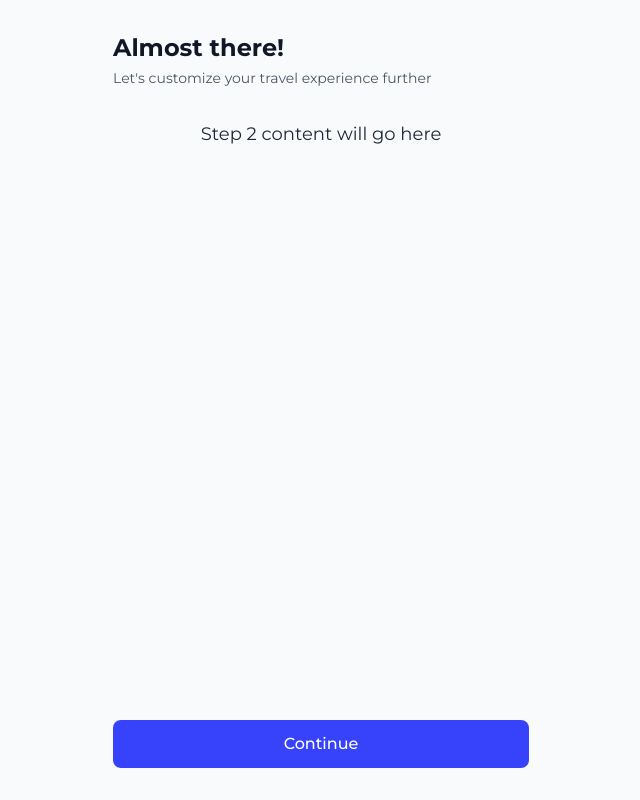
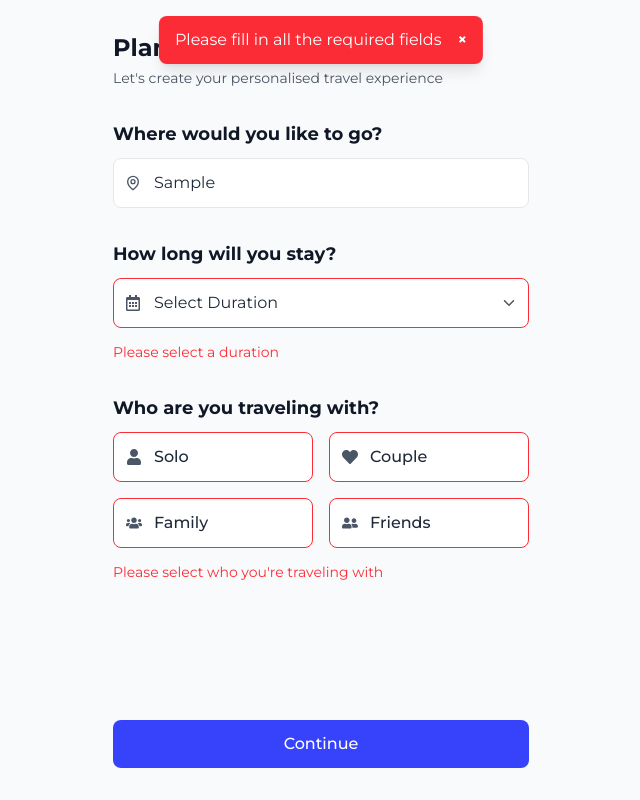
Before and after one commit to Ayushkumarxx/intern-assign-1, a React (Vite) app: page / in a window 1280 px wide. Both pictures are taken after typing "Sample" into the empty fields and a click on the button "Continue". Shown: the whole page, without its empty margins (319-959 px from the left). Built offline with nearby package versions, Linux system fonts and the light colour scheme.

Commit message:
madeed code modular

```diff
--- a/package.json
+++ b/package.json
@@ -16,6 +16,7 @@
     "react-dom": "^19.0.0",
     "react-icons": "^5.5.0",
     "react-router-dom": "^7.5.2",
+    "react-toastify": "^11.0.5",
     "tailwindcss": "^4.1.4"
   },
   "devDependencies": {
--- a/src/pages/Onboard.jsx
+++ b/src/pages/Onboard.jsx
@@ -1,150 +1,101 @@
-import React, { useState } from "react";
+import React, { useState, useEffect } from "react";
 import { GrLocation } from "react-icons/gr";
 import { FaRegCalendarAlt } from "react-icons/fa";
 import { IoIosArrowDown } from "react-icons/io";
 import { FaUser, FaUserFriends, FaUsers, FaHeart } from "react-icons/fa";
+import { toast, ToastContainer } from "react-toastify";
+import "react-toastify/dist/ReactToastify.css";
 
-// Input Field Component
-const InputField = ({ icon, placeholder, value, onChange, id, name }) => {
-  return (
-    <div className="relative w-full">
-      <div className="absolute left-3 top-1/2 transform -translate-y-1/2 text-gray-600 dark:text-gray-300">
-        {icon}
-      </div>
-      <input
-        type="text"
-        id={id}
-        name={name}
-        value={value}
-        onChange={onChange}
-        className="block w-full px-10 py-3 rounded-lg border border-gray-200 dark:border-gray-700
-                  bg-white dark:bg-[#333333] text-gray-800 dark:text-gray-100
-                  placeholder-gray-400 dark:placeholder-gray-500 focus:outline-none focus:ring-2 focus:ring-blue-500"
-        placeholder={placeholder}
-      />
-    </div>
-  );
-};
-
-// Select Dropdown Component
-const SelectField = ({ icon, options, value, onChange, id, name }) => {
-  return (
-    <div className="relative w-full">
-      <div className="absolute left-3 top-1/2 transform -translate-y-1/2 text-gray-600 dark:text-gray-300">
-        {icon}
-      </div>
-      <select
-        id={id}
-        name={name}
-        value={value}
-        onChange={onChange}
-        className="appearance-none block w-full px-10 py-3 rounded-lg border border-gray-200
-                  dark:border-gray-700 bg-white dark:bg-[#333333] text-gray-800 dark:text-gray-100
-                  focus:outline-none focus:ring-2 focus:ring-blue-500"
-      >
-        <option value="" disabled>
-          Select Duration
-        </option>
-        {options.map((option) => (
-          <option key={option.value} value={option.value}>
-            {option.label}
-          </option>
-        ))}
-      </select>
-      <IoIosArrowDown className="absolute right-3 top-1/2 transform -translate-y-1/2 text-gray-600 dark:text-gray-300 pointer-events-none" />
-    </div>
-  );
-};
-
-// Travel Type Option Component
-const TravelTypeOption = ({ id, label, icon, selected, onChange }) => {
-  return (
-    <div
-      className={`flex items-center gap-2 rounded-lg border cursor-pointer transition-all
-        ${
-          selected
-            ? "bg-[#3643FB] text-white border-blue-500"
-            : "border-gray-200 dark:border-gray-700 bg-white dark:bg-[#333333] hover:border-gray-400 dark:hover:border-gray-500"
-        }`}
-    >
-      <input
-        type="radio"
-        id={id}
-        name="travelType"
-        value={id}
-        onChange={onChange}
-        checked={selected}
-        className="hidden"
-      />
-      <label
-        htmlFor={id}
-        className="flex items-center gap-3 p-3 cursor-pointer w-full"
-      >
-        <div className={`text-xl ${selected ? "text-white" : "text-gray-600 dark:text-gray-300"}`}>
-          {icon}
-        </div>
-        <span className={`text-base font-medium ${selected ? "text-white" : "text-gray-800 dark:text-gray-100"}`}>
-          {label}
-        </span>
-      </label>
-    </div>
-  );
-};
-
-// Section Title Component
-const SectionTitle = ({ title, subtitle }) => {
-  return (
-    <div className="flex flex-col gap-1">
-      <h1 className="text-2xl font-bold text-gray-900 dark:text-gray-50">{title}</h1>
-      {subtitle && <p className="text-sm text-gray-600 dark:text-gray-300">{subtitle}</p>}
-    </div>
-  );
-};
-
-// Form Section Component
-const FormSection = ({ title, children }) => {
-  return (
-    <div className="flex flex-col gap-2.5 w-full">
-      <label className="text-lg font-bold text-gray-900 dark:text-gray-50">{title}</label>
-      {children}
-    </div>
-  );
-};
-
-// Main Onboarding Component
 const Onboard = () => {
   // Form state
-  const [formState, setFormState] = useState({
+  const [formData, setFormData] = useState({
     destination: "",
     duration: "",
-    travelType: "",
-    currentStep: 1,
-    totalSteps: 2
+    travelType: ""
   });
+
+  // Form validation errors
+  const [errors, setErrors] = useState({});
+
+  // Toast visibility state
+  const [showToast, setShowToast] = useState(false);
+  const [toastMessage, setToastMessage] = useState("");
+  const [toastType, setToastType] = useState(""); // "success" or "error"
 
   // Handle input changes
   const handleInputChange = (e) => {
     const { name, value } = e.target;
-    setFormState((prev) => ({ ...prev, [name]: value }));
+    setFormData(prev => ({ ...prev, [name]: value }));
+
+    // Clear error when field is filled
+    if (value) {
+      setErrors(prev => ({ ...prev, [name]: "" }));
+    }
+  };
+
+  // Validate form
+  const validateForm = () => {
+    const newErrors = {};
+
+    if (!formData.destination.trim()) {
+      newErrors.destination = "Please enter a destination";
+    }
+
+    if (!formData.duration) {
+      newErrors.duration = "Please select a duration";
+    }
+
+    if (!formData.travelType) {
+      newErrors.travelType = "Please select who you're traveling with";
+    }
+
+    setErrors(newErrors);
+    return Object.keys(newErrors).length === 0;
   };
 
   // Handle form submission
-  const handleContinue = (e) => {
+  const handleSubmit = (e) => {
     e.preventDefault();
-    if (formState.currentStep < formState.totalSteps) {
-      setFormState((prev) => ({ ...prev, currentStep: prev.currentStep + 1 }));
+
+    if (validateForm()) {
+      // Form is valid
+      setToastMessage("Great! Planning your trip...");
+      setToastType("success");
+      setShowToast(true);
+      console.log("Form submitted:", formData);
+      // Navigate or proceed to next step
+      // Example: navigate("/next-step", { state: formData });
     } else {
-      // Submit the form data or navigate to another page
-      console.log("Form submitted:", formState);
-      // You can add navigation logic here
+      // Form has errors
+      setToastMessage("Please fill in all the required fields");
+      setToastType("error");
+      setShowToast(true);
     }
   };
 
-  // Duration options
-  const durationOptions = Array.from({ length: 14 }, (_, i) => ({
-    value: String(i + 1),
-    label: `${i + 1} ${i + 1 === 1 ? "day" : "days"}`
-  }));
+  // Custom toast component
+  const CustomToast = ({ message, type, onClose }) => {
+    useEffect(() => {
+      const timer = setTimeout(() => {
+        onClose();
+      }, 3000);
+
+      return () => clearTimeout(timer);
+    }, [onClose]);
+
+    return (
+      <div className={`fixed top-4 left-1/2 transform -translate-x-1/2 z-50 px-4 py-3 rounded-lg shadow-lg
+        ${type === "success" ? "bg-green-500" : "bg-red-500"} text-white flex items-center justify-between min-w-[300px]`}>
+        <span>{message}</span>
+        <button
+          onClick={onClose}
+          className="ml-4 text-white font-bold"
+        >
+          ×
+        </button>
+      </div>
+    );
+  };
 
   // Travel type options
   const travelTypeOptions = [
@@ -154,74 +105,131 @@ const Onboard = () => {
     { id: "friends", label: "Friends", icon: <FaUserFriends /> }
   ];
 
-  // Render the first step (travel preferences)
-  const renderStep1 = () => (
-    <div className="flex flex-col gap-8 w-full">
-      <SectionTitle
-        title="Plan Your Journey, Your Way!"
-        subtitle="Let's create your personalised travel experience"
+  return (
+    <section className="bg-gray-50 dark:bg-[#0B0809] min-h-screen w-full">
+      {showToast && (
+        <CustomToast
+          message={toastMessage}
+          type={toastType}
+          onClose={() => setShowToast(false)}
         />
+      )}
 
-      <FormSection title="Where would you like to go?">
-        <InputField
-          icon={<GrLocation />}
-          placeholder="Enter Destination"
-          value={formState.destination}
-          onChange={handleInputChange}
+      <main className="flex flex-col max-w-md mx-auto justify-between min-h-screen px-4 py-8">
+        <form onSubmit={handleSubmit} className="flex flex-col gap-8 flex-grow">
+          {/* Header */}
+          <div className="flex flex-col gap-1">
+            <h1 className="text-2xl font-bold text-gray-900 dark:text-gray-50">
+              Plan Your Journey, Your Way!
+            </h1>
+            <p className="text-sm text-gray-600 dark:text-gray-300">
+              Let's create your personalised travel experience
+            </p>
+          </div>
+
+          {/* Destination Input */}
+          <div className="flex flex-col gap-2.5 w-full">
+            <label className="text-lg font-bold text-gray-900 dark:text-gray-50">
+              Where would you like to go?
+            </label>
+            <div className="relative w-full">
+              <GrLocation className="absolute left-3 top-1/2 transform -translate-y-1/2 text-gray-600 dark:text-gray-300" />
+              <input
+                type="text"
                 id="destination"
                 name="destination"
+                value={formData.destination}
+                onChange={handleInputChange}
+                className={`block w-full px-10 py-3 rounded-lg border
+                  ${errors.destination ? "border-red-500" : "border-gray-200 dark:border-gray-700"}
+                  bg-white dark:bg-[#333333] text-gray-800 dark:text-gray-100`}
+                placeholder="Enter Destination"
               />
-      </FormSection>
+            </div>
+            {errors.destination && (
+              <p className="text-red-500 text-sm mt-1">{errors.destination}</p>
+            )}
+          </div>
 
-      <FormSection title="How long will you stay?">
-        <SelectField
-          icon={<FaRegCalendarAlt />}
-          options={durationOptions}
-          value={formState.duration}
-          onChange={handleInputChange}
+          {/* Duration Dropdown */}
+          <div className="flex flex-col gap-2.5 w-full">
+            <label className="text-lg font-bold text-gray-900 dark:text-gray-50">
+              How long will you stay?
+            </label>
+            <div className="relative w-full">
+              <FaRegCalendarAlt className="absolute left-3 top-1/2 transform -translate-y-1/2 text-gray-600 dark:text-gray-300" />
+              <select
                 id="duration"
                 name="duration"
-        />
-      </FormSection>
+                value={formData.duration}
+                onChange={handleInputChange}
+                className={`appearance-none block w-full px-10 py-3 rounded-lg border
+                  ${errors.duration ? "border-red-500" : "border-gray-200 dark:border-gray-700"}
+                  bg-white dark:bg-[#333333] text-gray-800 dark:text-gray-100`}
+              >
+                <option value="" disabled>
+                  Select Duration
+                </option>
+                {Array.from({ length: 14 }, (_, i) => (
+                  <option key={i + 1} value={i + 1}>
+                    {i + 1} {i + 1 === 1 ? "day" : "days"}
+                  </option>
+                ))}
+              </select>
+              <IoIosArrowDown className="absolute right-3 top-1/2 transform -translate-y-1/2 text-gray-600 dark:text-gray-300 pointer-events-none" />
+            </div>
+            {errors.duration && (
+              <p className="text-red-500 text-sm mt-1">{errors.duration}</p>
+            )}
+          </div>
 
-      <FormSection title="Who are you traveling with?">
+          {/* Travel Type Options */}
+          <div className="flex flex-col gap-2.5 w-full">
+            <label className="text-lg font-bold text-gray-900 dark:text-gray-50">
+              Who are you traveling with?
+            </label>
             <div className="grid grid-cols-2 gap-4">
               {travelTypeOptions.map((option) => (
-            <TravelTypeOption
+                <div
                   key={option.id}
+                  className={`flex items-center gap-2 rounded-lg border cursor-pointer transition-all
+                    ${
+                      formData.travelType === option.id
+                        ? "bg-[#3643FB] text-white border-blue-500"
+                        : errors.travelType
+                          ? "border-red-500 bg-white dark:bg-[#333333]"
+                          : "border-gray-200 dark:border-gray-700 bg-white dark:bg-[#333333]"
+                    }`}
+                >
+                  <input
+                    type="radio"
                     id={option.id}
-              label={option.label}
-              icon={option.icon}
-              selected={formState.travelType === option.id}
+                    name="travelType"
+                    value={option.id}
                     onChange={handleInputChange}
+                    checked={formData.travelType === option.id}
+                    className="hidden"
                   />
+                  <label
+                    htmlFor={option.id}
+                    className="flex items-center gap-3 p-3 cursor-pointer w-full h-full"
+                  >
+                    <div className={formData.travelType === option.id ? "text-white" : "text-gray-600 dark:text-gray-300"}>
+                      {option.icon}
+                    </div>
+                    <span className={`font-medium ${formData.travelType === option.id ? "text-white" : "text-gray-800 dark:text-gray-100"}`}>
+                      {option.label}
+                    </span>
+                  </label>
+                </div>
               ))}
             </div>
-      </FormSection>
+            {errors.travelType && (
+              <p className="text-red-500 text-sm mt-1">{errors.travelType}</p>
+            )}
           </div>
-  );
 
-  // Render the second step (could be preferences, budget, etc.)
-  const renderStep2 = () => (
-    <div className="flex flex-col gap-8 w-full">
-      <SectionTitle
-        title="Almost there!"
-        subtitle="Let's customize your travel experience further"
-      />
-
-      {/* You can add more form sections here */}
-      <div className="text-center text-lg text-gray-800 dark:text-gray-200">
-        Step 2 content will go here
-      </div>
-    </div>
-  );
-
-  return (
-    <section className="bg-gray-50 dark:bg-[#0B0809] min-h-screen w-full">
-      <main className="flex flex-col max-w-md mx-auto justify-between min-h-screen px-4 py-8">
-        <form onSubmit={handleContinue} className="flex flex-col gap-8 flex-grow">
-          {formState.currentStep === 1 ? renderStep1() : renderStep2()}
-
+          {/* Submit Button */}
           <div className="mt-auto pt-6">
             <button
               type="submit"
```
Also changed, not shown: 1 other file (tests, documents, lock files or other folders). Lines whose indentation alone changed are shown as unchanged.
